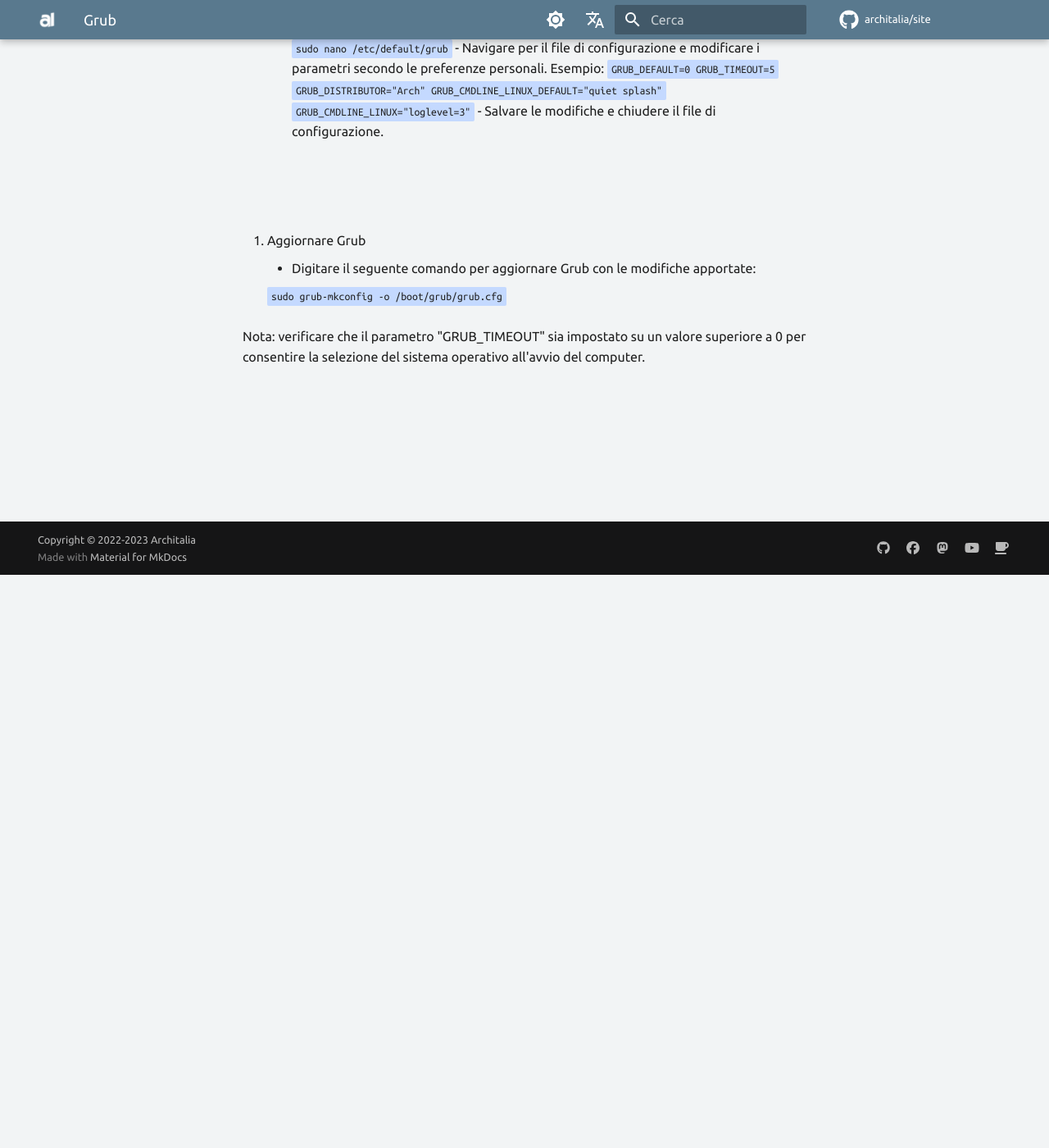
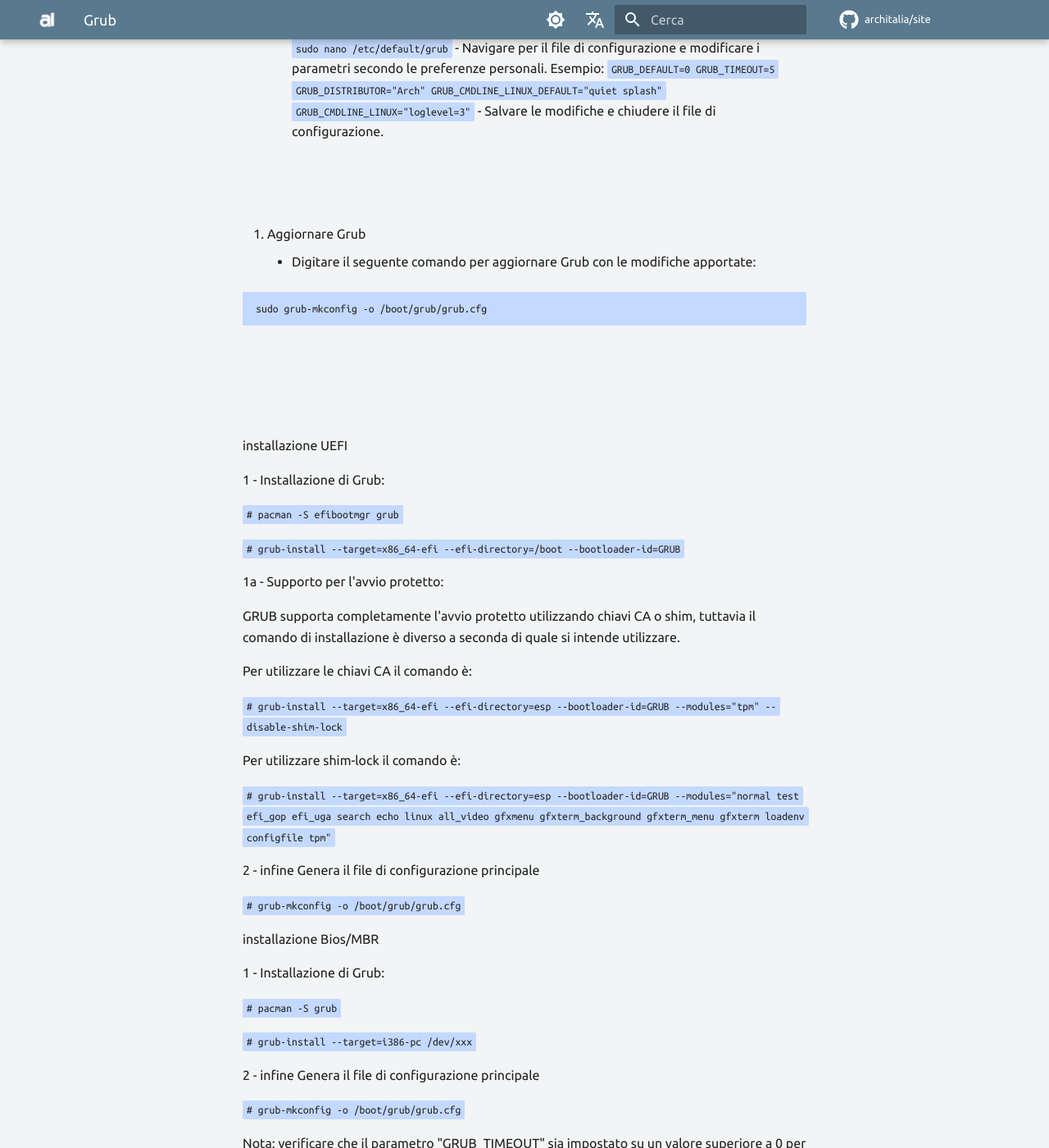
Before and after one commit to ArchItalia/site, an MkDocs documentation site: the page built from docs/Altre-Guide/grub.md, in a window 1280 px wide and 1400 px high, scrolled down 699 px. Shown: the whole window at 82% size. Built offline with MkDocs 1.6.1 and Material for MkDocs 9.7.7, drawn with Linux system fonts in a browser that asks for light colours; comment, search, counter and statistics services are not loaded; the version menu is left out.

Commit message:
Update grub.md

````diff
--- a/docs/Altre-Guide/grub.md
+++ b/docs/Altre-Guide/grub.md
@@ -44,10 +44,51 @@
 
 4. Aggiornare Grub
     - Digitare il seguente comando per aggiornare Grub con le modifiche apportate:
-  <br>
 
-      ```
-      sudo grub-mkconfig -o /boot/grub/grub.cfg
-      ```
+```
+sudo grub-mkconfig -o /boot/grub/grub.cfg
+```
+<br> <br><br> <br>
+
+installazione UEFI
+
+1 - Installazione di Grub:
+
+`# pacman -S efibootmgr grub`
+
+
+`# grub-install --target=x86_64-efi --efi-directory=/boot --bootloader-id=GRUB`
+
+
+1a - Supporto per l'avvio protetto:
+
+GRUB supporta completamente l'avvio protetto utilizzando chiavi CA o shim, tuttavia il comando di installazione è diverso a seconda di quale si intende utilizzare.
+
+Per utilizzare le chiavi CA il comando è:
+
+`# grub-install --target=x86_64-efi --efi-directory=esp --bootloader-id=GRUB --modules="tpm" --disable-shim-lock`
+
+
+Per utilizzare shim-lock il comando è:
+
+`# grub-install --target=x86_64-efi --efi-directory=esp --bootloader-id=GRUB --modules="normal test efi_gop efi_uga search echo linux all_video gfxmenu gfxterm_background gfxterm_menu gfxterm loadenv configfile tpm"`
+
+
+2 - infine Genera il file di configurazione principale
+
+`# grub-mkconfig -o /boot/grub/grub.cfg`
+
+installazione Bios/MBR
+
+1 - Installazione di Grub:
+
+`# pacman -S grub`
+
+`# grub-install --target=i386-pc /dev/xxx`
+
+
+2 - infine Genera il file di configurazione principale
+
+`# grub-mkconfig -o /boot/grub/grub.cfg`
 
 Nota: verificare che il parametro "GRUB_TIMEOUT" sia impostato su un valore superiore a 0 per consentire la selezione del sistema operativo all'avvio del computer.
````
